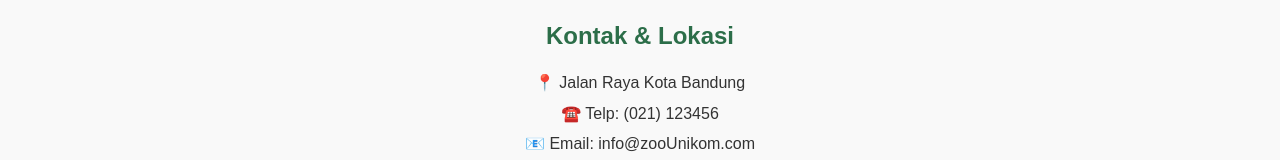
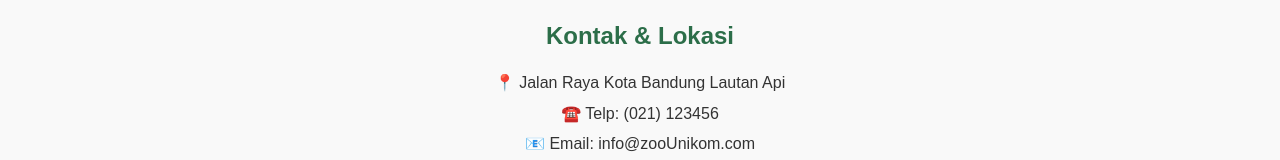
Before and after one commit to rityma-cyc/unikom-zoo, a plain HTML site: page index.html in a window 1280 px wide. Shown: the part 2599-2759 px from the top of the page. Drawn offline with Linux system fonts and the light colour scheme.

Commit message:
Update index.html

```diff
--- a/index.html
+++ b/index.html
@@ -96,7 +96,7 @@
   <!-- Kontak -->
   <section id="kontak">
     <h2>Kontak & Lokasi</h2>
-    <p>📍 Jalan Raya Kota Bandung</p>
+    <p>📍 Jalan Raya Kota Bandung Lautan Api</p>
     <p>☎️ Telp: (021) 123456</p>
     <p>📧 Email: info@zooUnikom.com</p>
     <iframe
```
